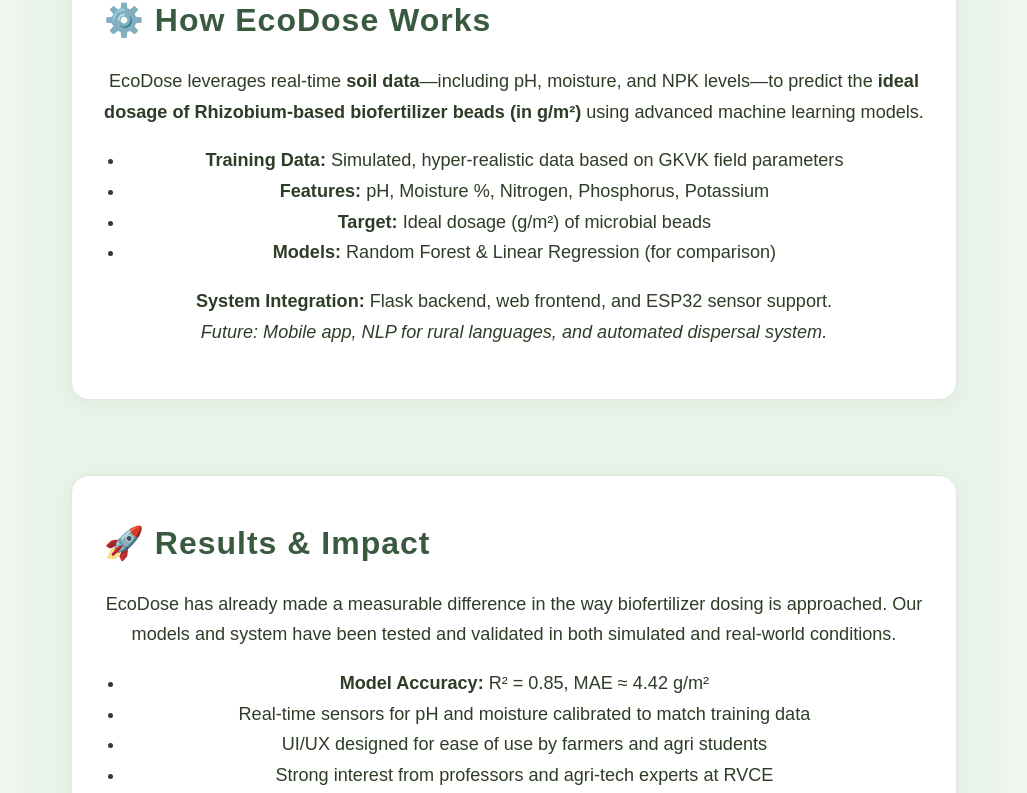
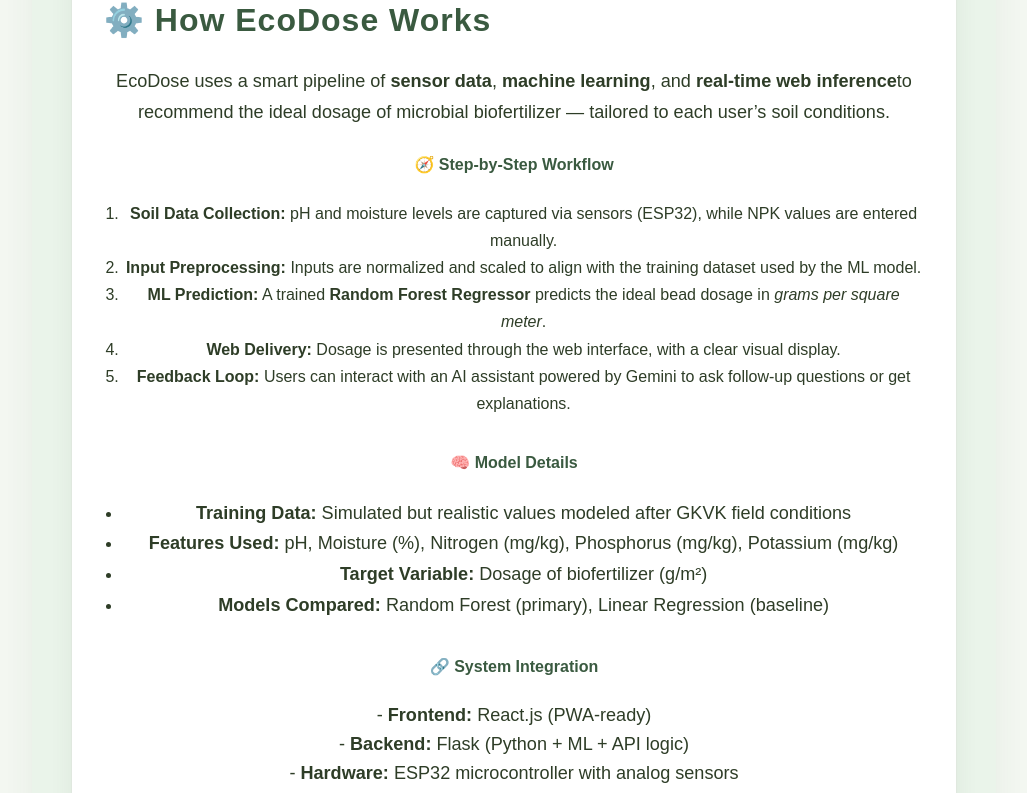
Before and after one commit to varunaditya27/EcoDose, a React (Vite) app in the folder web-app/frontend/: page / in a window 1280 px wide. Shown: the part 3723-4516 px from the top of the page, without its empty margins (126-1153 px from the left). Built offline with nearby package versions, Linux system fonts and the light colour scheme.

Commit message:
Revise content in HowEcoDoseWorks component to enhance clarity on EcoDose's functionality, including detailed workflow steps and model information for user understanding.

```diff
--- a/web-app/frontend/src/components/HowEcoDoseWorks.jsx
+++ b/web-app/frontend/src/components/HowEcoDoseWorks.jsx
@@ -3,18 +3,49 @@
 const HowEcoDoseWorks = () => (
   <div className="about-card">
     <h2>⚙️ How EcoDose Works</h2>
+
     <p>
-      EcoDose leverages real-time <b>soil data</b>—including pH, moisture, and NPK levels—to predict the <b>ideal dosage of Rhizobium-based biofertilizer beads (in g/m²)</b> using advanced machine learning models.
+      EcoDose uses a smart pipeline of <strong>sensor data</strong>, <strong>machine learning</strong>, and <strong>real-time web inference</strong>
+      to recommend the ideal dosage of microbial biofertilizer — tailored to each user’s soil conditions.
     </p>
-    <ul>
-      <li><b>Training Data:</b> Simulated, hyper-realistic data based on GKVK field parameters</li>
-      <li><b>Features:</b> pH, Moisture %, Nitrogen, Phosphorus, Potassium</li>
-      <li><b>Target:</b> Ideal dosage (g/m²) of microbial beads</li>
-      <li><b>Models:</b> Random Forest & Linear Regression (for comparison)</li>
+
+    <h4 style={{ marginTop: '1.5rem' }}>🧭 Step-by-Step Workflow</h4>
+    <ol style={{ paddingLeft: '1.2rem', lineHeight: '1.7' }}>
+      <li>
+        <strong>Soil Data Collection:</strong> pH and moisture levels are captured via sensors (ESP32), while NPK values are entered manually.
+      </li>
+      <li>
+        <strong>Input Preprocessing:</strong> Inputs are normalized and scaled to align with the training dataset used by the ML model.
+      </li>
+      <li>
+        <strong>ML Prediction:</strong> A trained <strong>Random Forest Regressor</strong> predicts the ideal bead dosage in <em>grams per square meter</em>.
+      </li>
+      <li>
+        <strong>Web Delivery:</strong> Dosage is presented through the web interface, with a clear visual display.
+      </li>
+      <li>
+        <strong>Feedback Loop:</strong> Users can interact with an AI assistant powered by Gemini to ask follow-up questions or get explanations.
+      </li>
+    </ol>
+
+    <h4 style={{ marginTop: '2rem' }}>🧠 Model Details</h4>
+    <ul style={{ paddingLeft: '1.2rem', lineHeight: '1.7' }}>
+      <li><strong>Training Data:</strong> Simulated but realistic values modeled after GKVK field conditions</li>
+      <li><strong>Features Used:</strong> pH, Moisture (%), Nitrogen (mg/kg), Phosphorus (mg/kg), Potassium (mg/kg)</li>
+      <li><strong>Target Variable:</strong> Dosage of biofertilizer (g/m²)</li>
+      <li><strong>Models Compared:</strong> Random Forest (primary), Linear Regression (baseline)</li>
     </ul>
-    <p>
-      <b>System Integration:</b> Flask backend, web frontend, and ESP32 sensor support.<br />
-      <i>Future: Mobile app, NLP for rural languages, and automated dispersal system.</i>
+
+    <h4 style={{ marginTop: '2rem' }}>🔗 System Integration</h4>
+    <p style={{ lineHeight: '1.6' }}>
+      - <strong>Frontend:</strong> React.js (PWA-ready)<br />
+      - <strong>Backend:</strong> Flask (Python + ML + API logic)<br />
+      - <strong>Hardware:</strong> ESP32 microcontroller with analog sensors<br />
+      - <strong>AI:</strong> ML prediction engine + Gemini LLM (for contextual chatbot)
+    </p>
+
+    <p style={{ marginTop: '1.5rem', fontStyle: 'italic', color: '#333' }}>
+      💡 <strong>Future Upgrades:</strong> Mobile app interface, multilingual chatbot for rural accessibility, and an automated bead dispersal system for large-scale deployment.
     </p>
   </div>
 );
```
